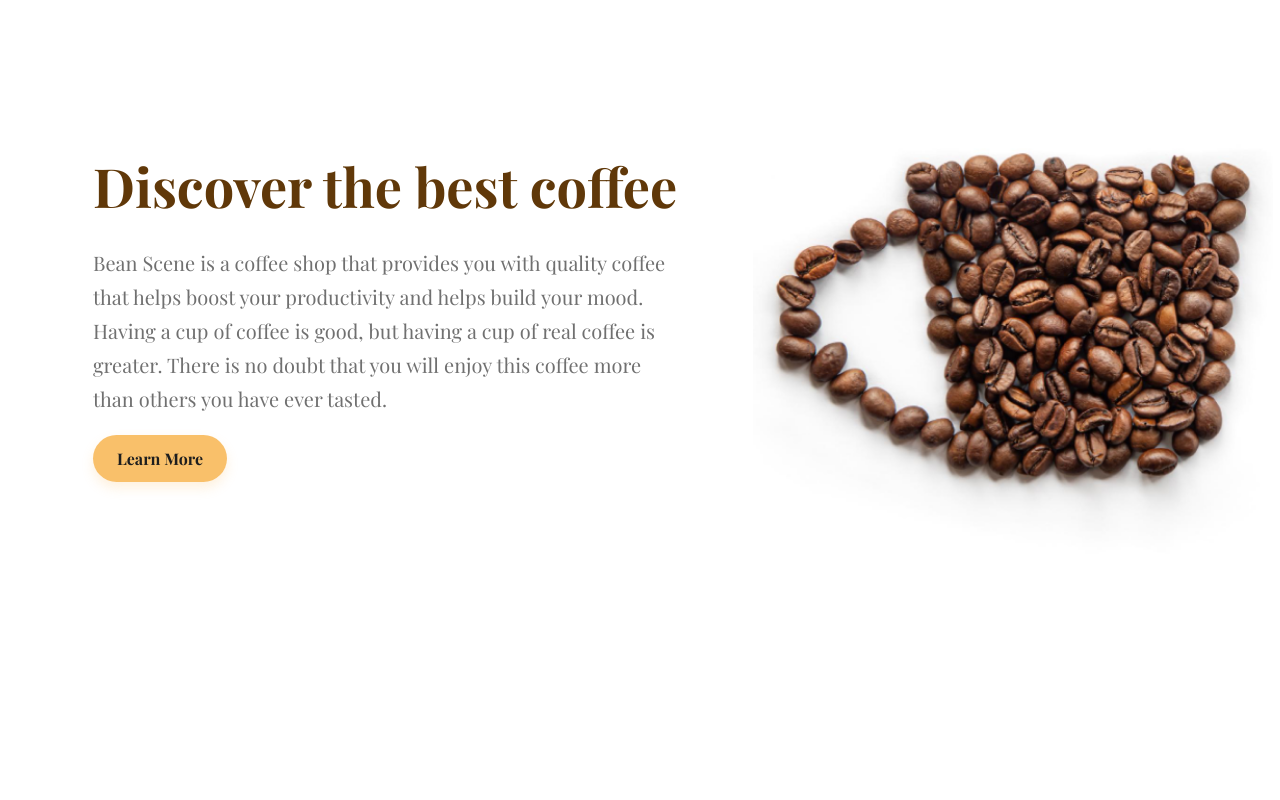
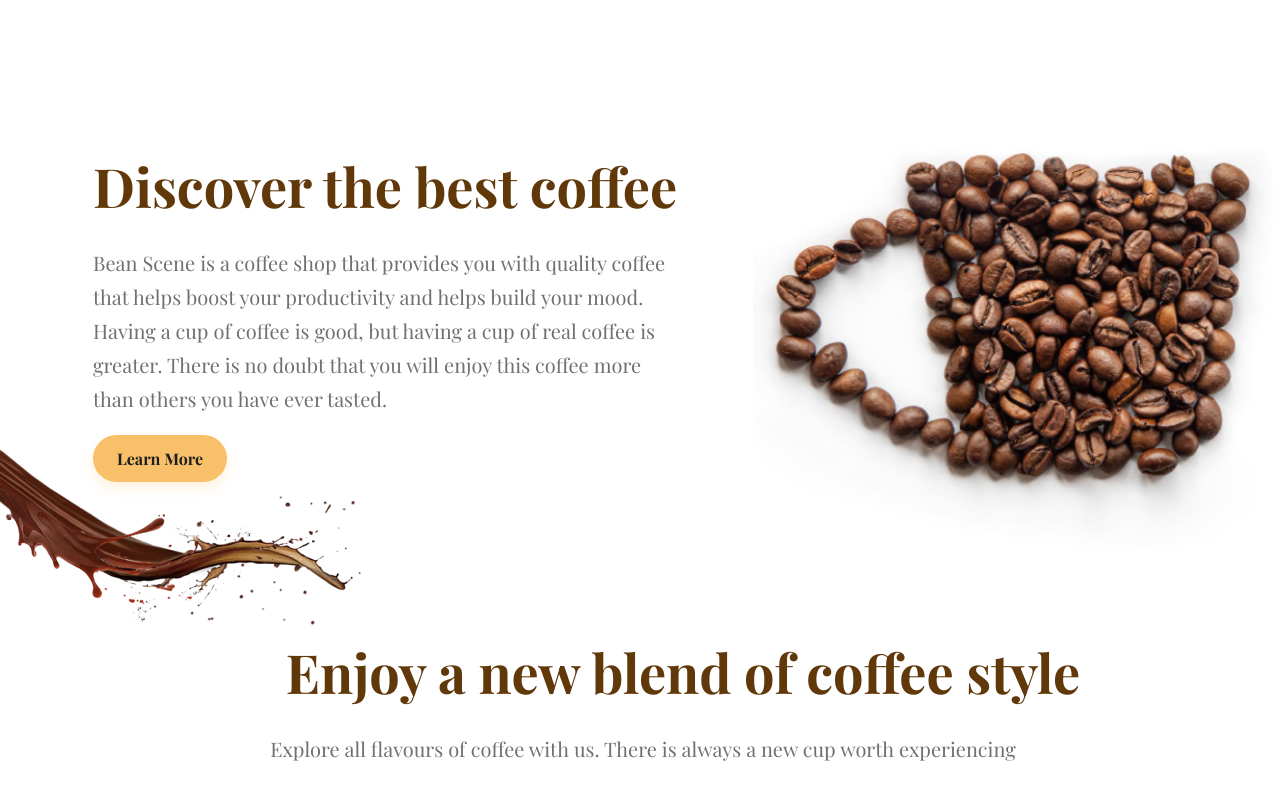
Before and after one commit to RonenTGreat/Bean-Scene-Coffee, a React (Vite) app: page / in a window 1280 px wide. Shown: the part 780-1580 px from the top of the page. Before the commit the page ends 1334 px from the top, so only its background shows below. Built offline with nearby package versions, Linux system fonts and the light colour scheme; a web font is replaced by a local one.

Commit message:
added background image

```diff
--- a/src/components/Container/container.component.jsx
+++ b/src/components/Container/container.component.jsx
@@ -5,17 +5,22 @@ const Container = () => {
   return (
     <main className="container">
       <section className="info">
-      <div className="info__desc">
+        <div className="info__desc">
           <h1 className="info__header">Discover the best coffee</h1>
           <p className="info__paragraph">
             Bean Scene is a coffee shop that provides you with quality coffee that helps boost your productivity and helps build your mood. Having a cup of coffee is good, but having a cup of real coffee is greater. There is no doubt that you will enjoy this coffee more than others you have ever tasted.
           </p>
           <a href="/#" className="info__btn">Learn More</a>
-      </div>
+        </div>
         <img src={coffeeBeanImg} alt="coffee beans" />
       </section>
+      <div className="coffee_blast-1"></div>
+      <section className="coffee__style">
+        <h1 className="coffee__style-heading">Enjoy a new blend of coffee style</h1>
+        <p className="coffee__style-paragraph">Explore all flavours of coffee with us. There is always a new cup worth experiencing</p>
+      </section>
     </main>
-   );
+  );
 }
 
 export default Container;
--- a/src/components/Container/container.styles.css
+++ b/src/components/Container/container.styles.css
@@ -43,3 +43,39 @@
   background-color: transparent;
   outline: 1px var(--cream) solid;
 }
+
+.coffee_blast-1 {
+  position: absolute;
+  width: 498px;
+  height: 272px;
+  top: 1150px;
+  background: url("../../assets/images/coffee_blast.png");
+  background-repeat: no-repeat;
+}
+
+.coffee__style {
+  position: absolute;
+  width: 1180px;
+  height: 542px;
+  left: 93px;
+  top: 1416px;
+}
+
+.coffee__style-heading{
+  text-align: center;
+  font-weight: 700;
+  font-size: 54px;
+  line-height: 72px;
+  color: var(--brown);
+}
+
+.coffee__style-paragraph{
+  font-weight: 400;
+  font-size: 20px;
+  text-align: center;
+  line-height: 34px;
+  margin-right: 5rem;
+  color: #707070;
+  margin-top: 1.5rem;
+  margin-bottom: 2rem;
+}
```
Also changed, not shown: src/assets/images/coffee_blast.png (added).
